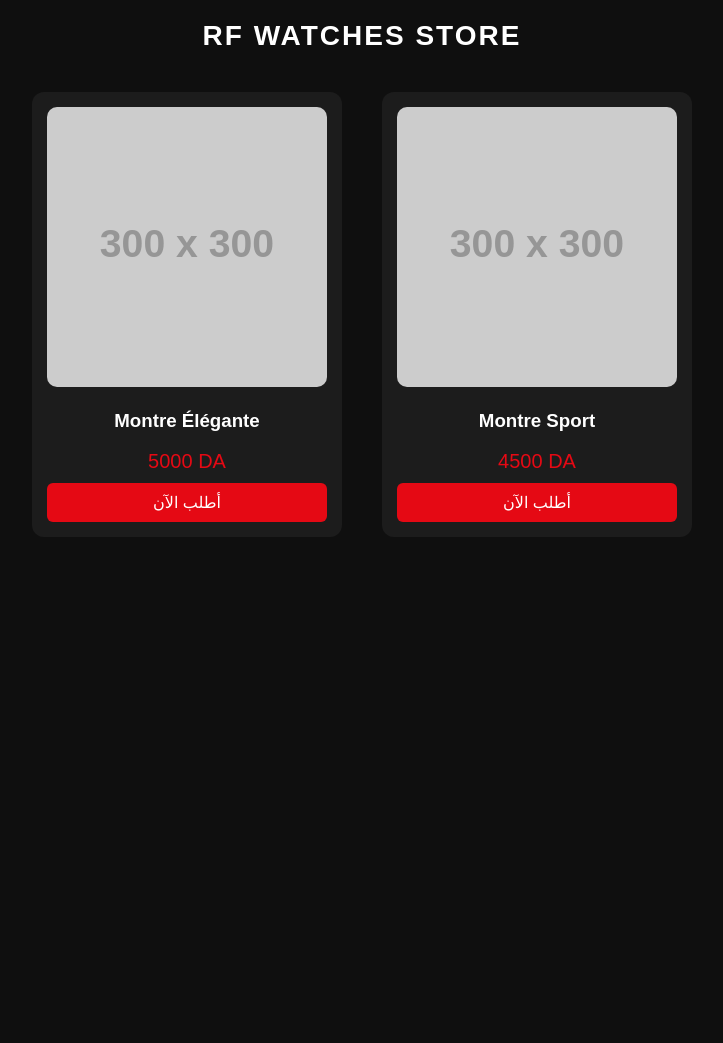
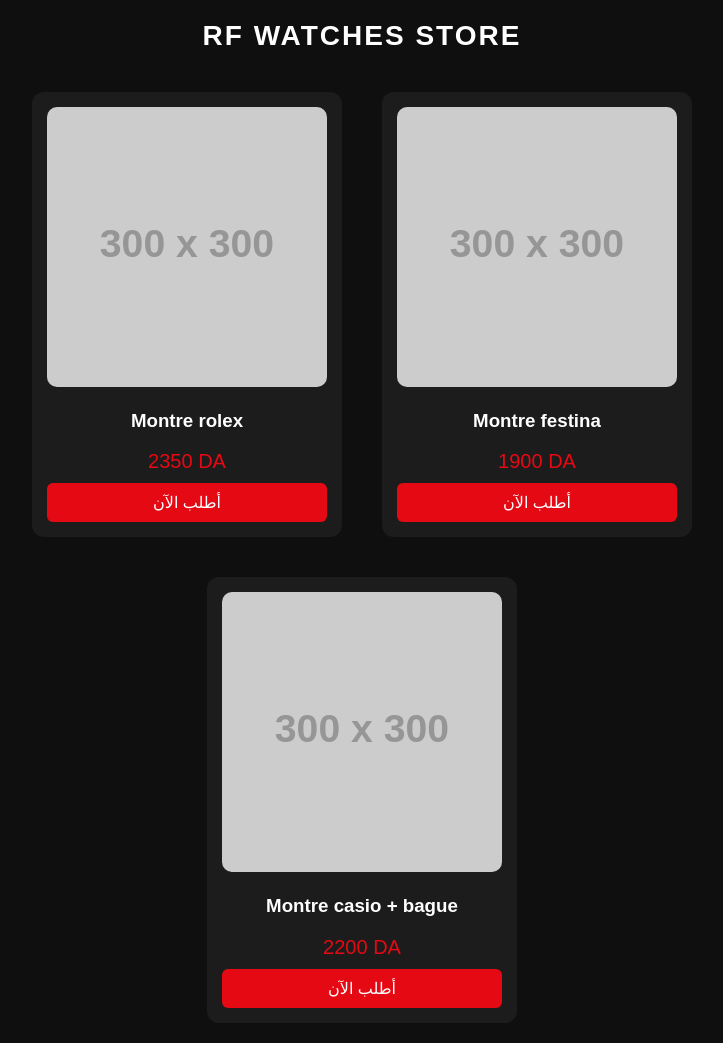
Before and after one commit to rfwatchesstore/rfwatchesstore.github.io, a plain HTML site: page index.html in a window 1280 px wide. Shown: the whole page, without its empty margins (278-1001 px from the left). Before the commit the page ends 800 px from the top, so only its background shows below. Drawn offline with Linux system fonts and the light colour scheme; placeholder pictures from the web are drawn by us.

Commit message:
Update index.html

```diff
--- a/index.html
+++ b/index.html
@@ -76,8 +76,8 @@
 
 <div class="card">
 <img src="https://via.placeholder.com/300x300">
-<h3>Montre Élégante</h3>
-<p class="price">5000 DA</p>
+<h3>Montre rolex</h3>
+<p class="price">2350 DA</p>
 <button onclick="window.location.href='https://wa.me/213775838242'">
 أطلب الآن
 </button>
@@ -85,14 +85,24 @@
 
 <div class="card">
 <img src="https://via.placeholder.com/300x300">
-<h3>Montre Sport</h3>
-<p class="price">4500 DA</p>
+<h3>Montre festina </h3>
+<p class="price">1900 DA</p>
 <button onclick="window.location.href='https://wa.me/213775838242'">
 أطلب الآن
 </button>
 </div>
 
+</div><div class="products">
+
+<div class="card">
+<img src="https://via.placeholder.com/300x300">
+<h3>Montre casio + bague </h3>
+<p class="price"> 2200 DA</p>
+<button onclick="window.location.href='https://wa.me/213775838242'">
+أطلب الآن
+</button>
 </div>
+
 
 </body>
 </html>
```
